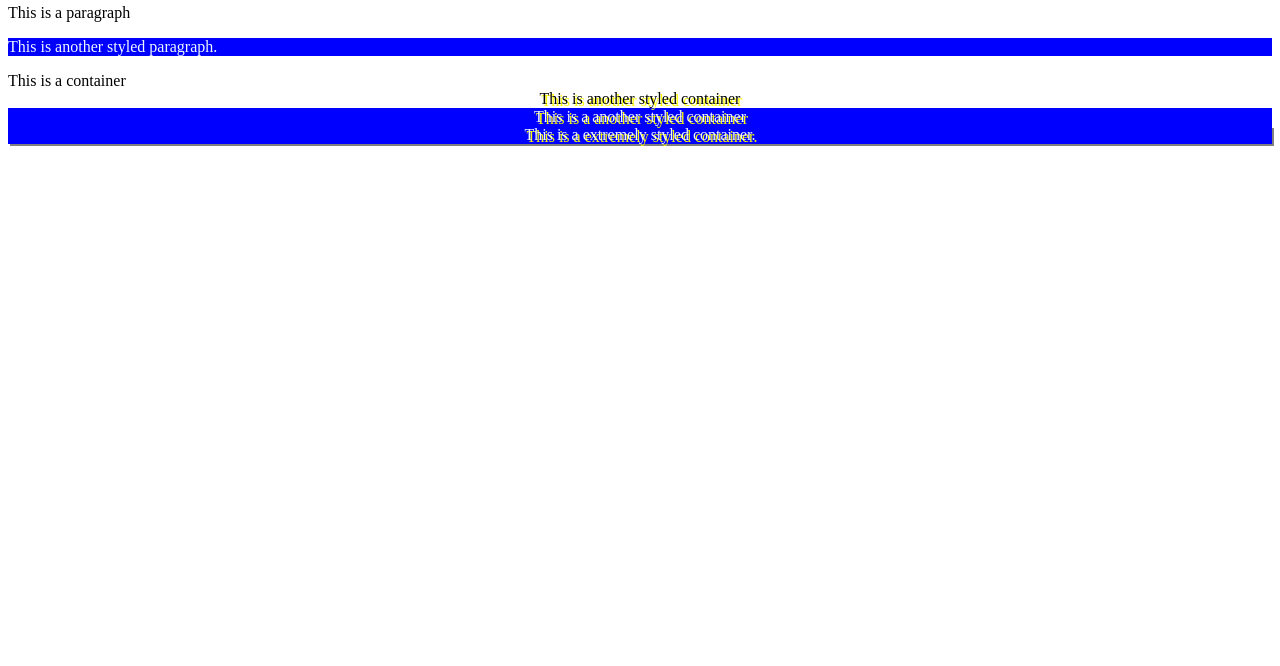
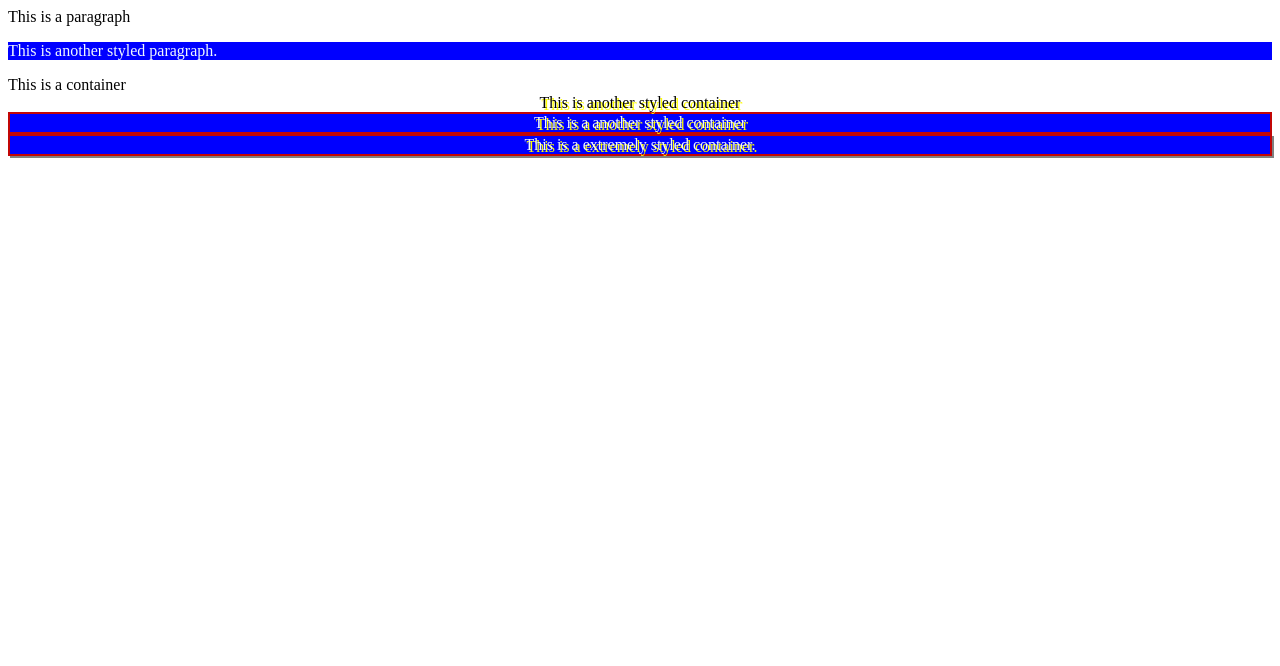
Before and after one commit to DriniDI/web-dev, a plain HTML site: page WDLesson2_2Practical/index.html in a window 1280 px wide. Shown: the part 134-800 px from the top of the page. Drawn offline with Linux system fonts and the light colour scheme.

Commit message:
update style.css

```diff
--- a/WDLesson2_2Practical/style.css
+++ b/WDLesson2_2Practical/style.css
@@ -22,8 +22,8 @@ with a class of "info" */
 
 .highlight{
 
-  border: 2px;
-  border-color: rgb(74, 211, 165);
+  border: 2px solid;
+  border-color: rgb(194, 6, 6);
 }
 /* Challenge 8: Align the text in the center and drop a shadow on the text of 2px 2px yellow  for
 all elements with a class of "special"
```
